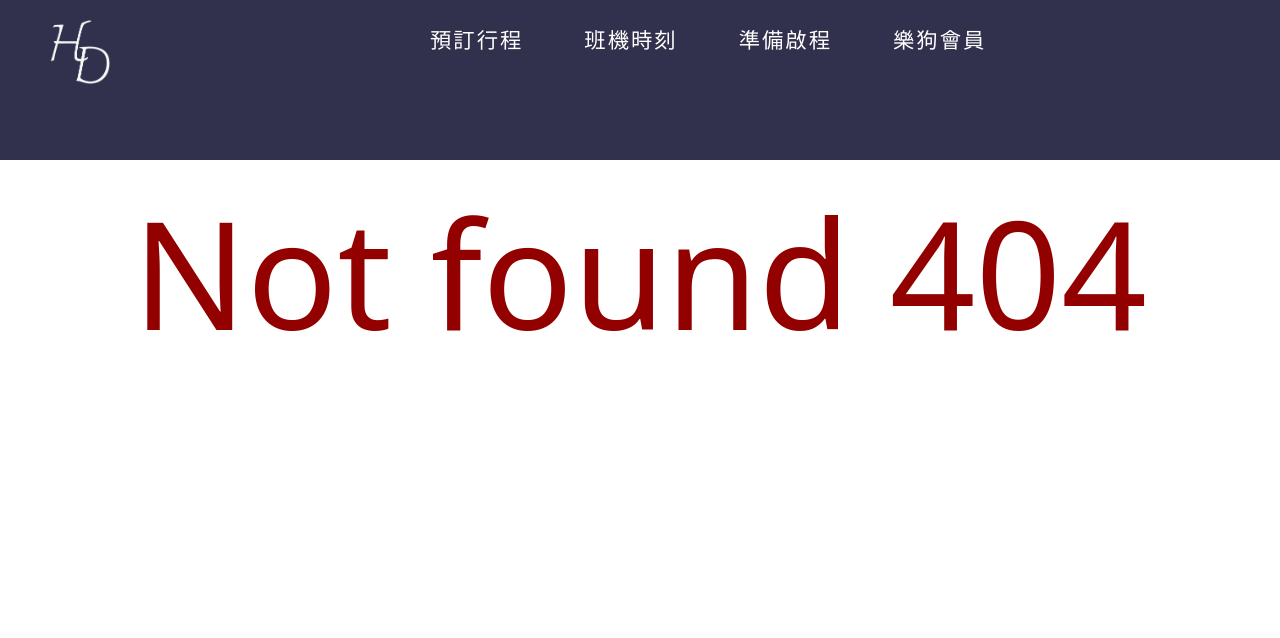
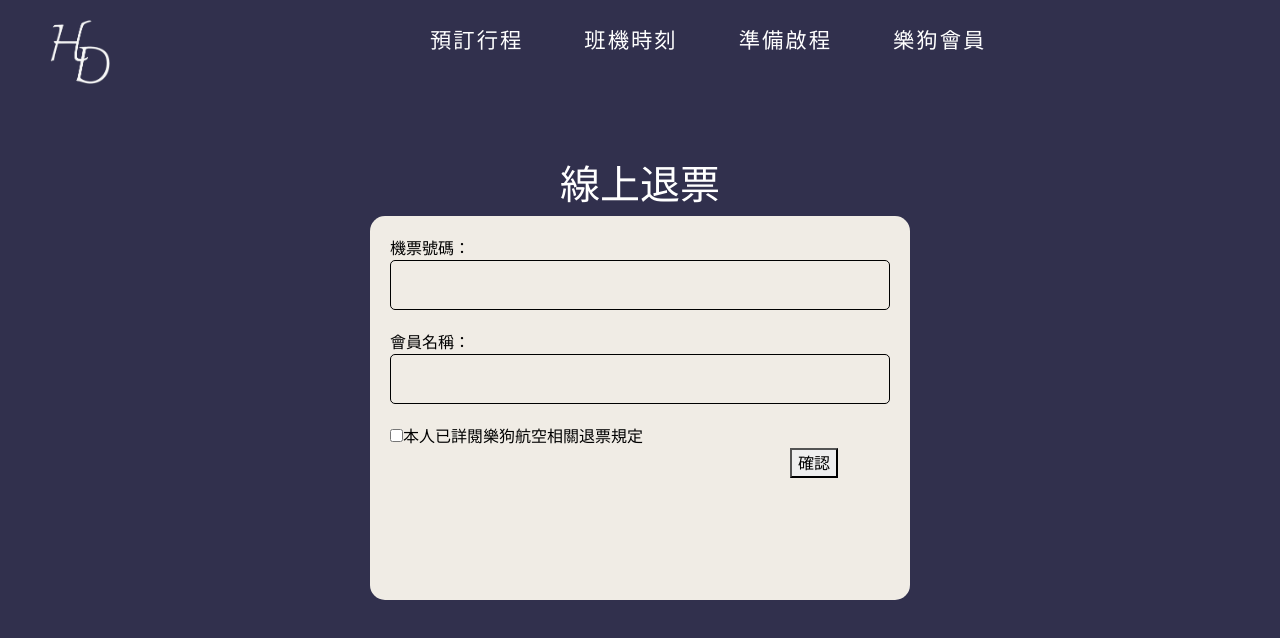
Before and after one commit to xiaxia0321/TWNO1AIR, a Vue app: page /Refund in a window 1280 px wide. Shown: the top 638 px of the page. Built offline with nearby package versions, Linux system fonts and the light colour scheme.

Commit message:
退票頁面

```diff
--- a/src/router/index.js
+++ b/src/router/index.js
@@ -220,6 +220,11 @@ const router = createRouter({
     //   component:() => import('../views/dynamicQuestionnaireLogin.vue')
     // },
     {
+      path:"/Refund",
+      name:"Refund",
+      component:() => import('../views/Refund.vue')
+    },
+    {
       //要加在最後一個 若路徑錯誤則會跳出error404
       path:"/:pathMatch(.*)*",
       name:"NotFound",
--- /dev/null
+++ b/src/views/Refund.vue
@@ -0,0 +1,77 @@
+<script>
+export default {
+    data() {
+        return {
+            ticket: {
+                id: ''
+            },
+            userInfo: {
+                name: ''
+            },
+            agreementChecked: false
+        }
+    },
+    methods: {
+        concel() {
+            if (!this.ticket.id || !this.userInfo.name || !this.agreementChecked) {
+                alert('請填寫所有必要訊息並同意退票規定！');
+                return;
+            }else{
+            this.performCancellation();
+            }
+        },
+        performCancellation() {
+            alert('取消訂票成功。');
+        }
+    }
+}
+</script>
+
+<template>
+    <div class="screen">
+        <h1>線上退票</h1>
+        <div class="refund">
+            <span>機票號碼：</span><input v-model="ticket.id" type="number" class="input"><br>
+            <span>會員名稱：</span><input v-model="userInfo.name" type="text" class="input">
+            <input v-model="agreementChecked" type="checkbox"><span>本人已詳閱樂狗航空相關退票規定</span><br>
+            <button type="button" @click="concel" class="comfirm">確認</button>
+        </div>
+    </div>
+</template>
+
+<style scoped lang="scss">
+.screen {
+    width: 100%;
+    height: 100%;
+    background-color: rgb(49, 48, 77);
+    color: white;
+    display: flex;
+    flex-direction: column;
+    align-items: center;
+
+    .refund {
+        width: 540px;
+        height: 48vh;
+        background-color: rgb(240, 236, 229);
+        border-radius: 15px;
+        // margin-left: 15vw;
+        color: black;
+        text-align: left;
+        padding: 20px;
+        position: 50% 50%;
+    }
+
+    .input {
+        height: 50px;
+        width: 500px;
+        margin-bottom: 20px;
+        border: 1px solid black;
+        border-radius: 5px;
+        background-color: rgb(240, 236, 229);
+    }
+
+    .comfirm {
+        margin-left: 400px;
+    }
+}
+</style>
--- a/src/views/User.vue
+++ b/src/views/User.vue
@@ -281,7 +281,9 @@ export default {
             newItem: "",
             editingItem: null,
             editedItemValue: "",
-            editMode: false
+            editMode: false,
+            selectedCity: "",
+            suggestedItems: []
         }
     },
     props: {
@@ -365,6 +367,49 @@ export default {
         },
         toggleEditMode() {
             this.editMode = !this.editMode;
+        },
+        updateSuggestedItems() {
+            // 根据选中的城市更新建议物品列表
+            switch (this.selectedCity) {
+                case "San Francisco":
+                    this.suggestedItems = ["舊金山城市通行證(San Francisco CityPASS)", "舊金山交通卡(Clipper Card)", "外套", "防曬用品"];
+                    break;
+                case "Los Angeles":
+                    this.suggestedItems = ["洛杉磯交通卡(TAP)", "外套", "墨鏡", "防曬用品"];
+                    break;
+                case "Hakodate":
+                    this.suggestedItems = ["保暖物品(春、秋、冬季)", "JR北海道IC晶片卡", "墨鏡"];
+                    break;
+                case "Tokyo":
+                    this.suggestedItems = ["JR東京廣域周遊券", "現金", "東京地鐵遊客乘車指南(APP)"];
+                    break;
+                case "Osaka":
+                    this.suggestedItems = ["大阪周遊卡", "現金", "大阪觀光局旅遊指南"];
+                    break;
+                case "Okinawa":
+                    this.suggestedItems = ["防曬用品", "現金", "OKICA(交通卡)", "泳裝"];
+                    break;
+                case "Ho Chi Minh City":
+                    this.suggestedItems = ["防曬用品", "濕紙巾", "胡志明公車(bus map APP)", "防蚊液"];
+                    break;
+                case "Bangkok":
+                    this.suggestedItems = ["防曬用品", "濕紙巾", "曼谷旅遊地圖-Krung Thep Maha Nakhon", "兔子卡"];
+                    break;
+                case "Singapore":
+                    this.suggestedItems = ["萬國轉接頭", "新加坡旅遊注意事項", "Ez-Link卡"];
+                    break;
+                case "Macau":
+                    this.suggestedItems = ["萬國轉接頭", "澳門通卡"];
+                    break;
+                // 添加其他城市的建议物品
+                default:
+                    this.suggestedItems = [];
+            }
+        },
+        addToChecklist(item) {
+            // 将建议物品添加到清单
+            this.checklist.push(item);
+            this.checkedItems.push(false);
         }
     },
 }
@@ -373,8 +418,8 @@ export default {
 <template>
     <div class="screen">
         <div class="user">
-            <p>歡迎登機</p>
-            <img class="img"><br>
+            <p>旅途愉快</p>
+            <h2>{{ userInfo.name }}</h2><br>
             <button type="button" class="record" @click="user('旅客資料')">旅客資料</button><br>
             <button type="button" class="record" @click="user('旅行紀錄')">機票預訂</button><br>
             <button type="button" class="record" @click="user('關注城市')">紅利優惠</button><br>
@@ -388,7 +433,7 @@ export default {
             <div class="bottom">
                 <div class="right" v-if="question">
                     <span>姓名</span>
-                    <input class="data" type="text" id="name" v-model="userInfo.name"><br>
+                    <input class="data" type="text" id="name" v-model="userInfo.name" disabled><br>
                     <span>生日</span>
                     <input class="data D" type="date" id="age" v-model="userInfo.age"><br>
                     <span>性別：</span>
@@ -433,28 +478,28 @@ export default {
             <table class="table">
                 <thead>
                     <tr>
+                        <th>訂位編號</th>
                         <th>價格</th>
                         <th>出發時間</th>
                         <th>出發地點</th>
                         <th>抵達時間</th>
                         <th>抵達地點</th>
-                        <th>客艙等級</th>
                         <th>人數</th>
                         <th>旅程</th>
-                        <th>操作</th>
+                        <!-- <th>操作</th> -->
                     </tr>
                 </thead>
                 <tbody>
                     <tr v-for="ticket in paginatedTickets" :key="ticket.id">
+                        <td>{{ ticket.id }}</td>
                         <td>{{ ticket.price }}</td>
                         <td>{{ ticket.departureDate }}</td>
                         <td>{{ ticket.departureLocation }}</td>
                         <td>{{ ticket.arrivalDate }}</td>
                         <td>{{ ticket.arrivalLocation }}</td>
-                        <td>{{ ticket.classType }}</td>
                         <td>{{ ticket.numberOfPeople }}</td>
                         <td>{{ ticket.oneway }}</td>
-                        <td><button @click="cancelBooking(ticket.id)">取消預約</button></td>
+                        <!-- <td><button @click="cancelBooking(ticket.id)">取消預約</button></td> -->
                     </tr>
                 </tbody>
             </table>
@@ -464,11 +509,56 @@ export default {
                 <h2>您的紅利</h2><br>
                 <div class="num">{{ bonus }}</div>
             </div>
+            <div class="ben">
+                <!-- <span>您可以選擇的優惠</span><br>
+                <button type="button" class="bonus">
+                    <img src="./圖片/cooking_cloche_domecover_close.png" class="icon">
+                    免費餐點
+                </button>
+                <button type="button" class="bonus">
+                    <img src="./圖片/car_taxi_wagon.png" class="icon">
+                    機場接送
+                </button>
+                <button type="button" class="bonus">
+                    <img src="./圖片/bg_lounge_night.png" class="icon">
+                    VIP候機室
+                </button>
+                <button type="button" class="bonus">
+                    <img src="./圖片/yuubin_takuhaiin_box.png" class="icon">
+                    額外行李
+                </button> -->
+            </div>
         </div>
         <div class="in" v-if="shirase">
             <div class="list">
                 <h1><img src="./圖片/calender_aseru_woman.png" class="forget">出發前檢查一下……有什麼東西忘了吧！<img
-                        src="./圖片/jikan_tobu_man.png" class="forget"></h1>
+                        src="./圖片/jikan_tobu_man.png" class="forget"></h1><br>
+
+
+                <select v-model="selectedCity" @change="updateSuggestedItems">
+                    <option value="">請選擇您的目的地</option>
+                    <option value="San Francisco">舊金山</option>
+                    <option value="Los Angeles">洛杉磯</option>
+                    <option value="Hakodate">函館</option>
+                    <option value="Tokyo">東京</option>
+                    <option value="Osaka">大阪</option>
+                    <option value="Okinawa">那霸</option>
+                    <option value="Ho Chi Minh City">胡志明市</option>
+                    <option value="Bangkok">曼谷</option>
+                    <option value="Singapore">新加坡</option>
+                    <option value="Macau">澳門</option>
+                </select>
+
+                <div class="suggested-items">
+                    <p v-if="selectedCity">建議您帶上:</p>
+                    <ul v-if="selectedCity">
+                        <li v-for="(item, index) in suggestedItems" :key="index" class="suggested-item">
+                            {{ item }}
+                            <button @click="addToChecklist(item)">Add</button>
+                        </li>
+                    </ul>
+                </div>
+
                 <ul>
                     <li v-for="(item, index) in checklist" :key="index" :class="{ 'edit-mode': editMode }">
                         <input type="checkbox" v-model="checkedItems[index]" v-show="!editMode">
@@ -488,8 +578,8 @@ export default {
 
 <style scoped lang="scss">
 .screen {
-    width: fill;
-    height: fill;
+    width: 100%;
+    height: 100%;
     display: flex;
     background-color: rgb(49, 48, 77);
 }
```
